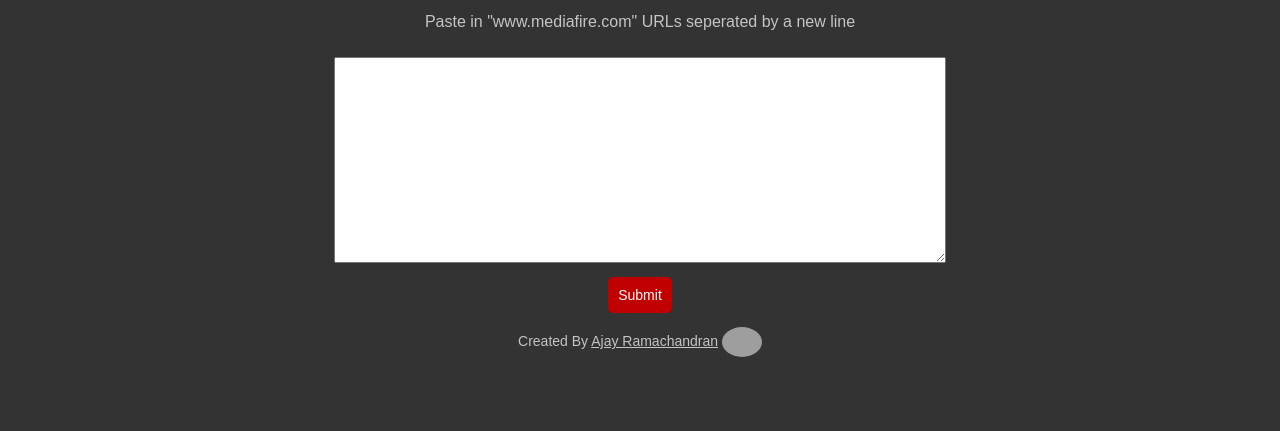
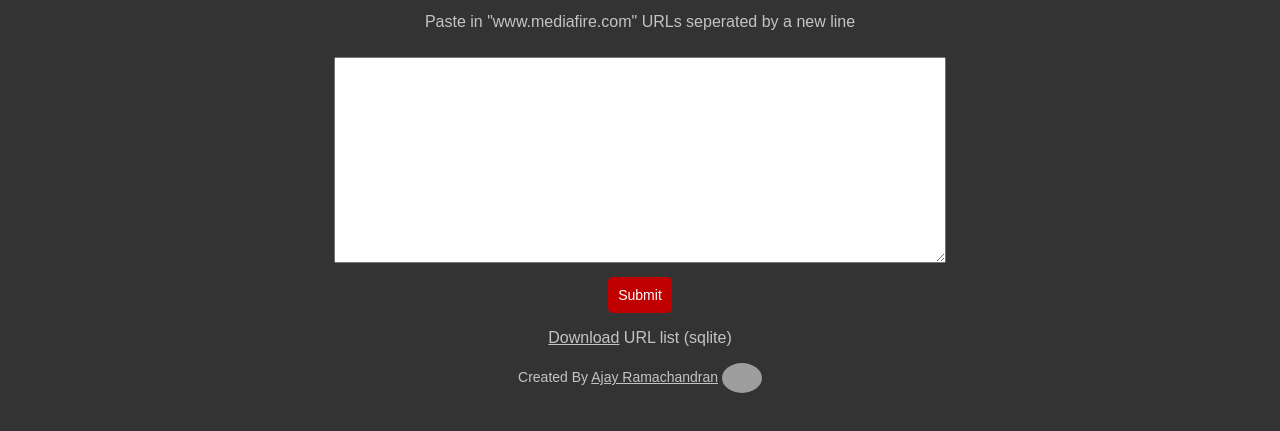
Before and after one commit to ajayyy/URLSubmiter, a website: page static/index.html in a window 1280 px wide. Shown: the part 109-540 px from the top of the page. Drawn offline with Linux system fonts and the light colour scheme; grey boxes are pictures that could not be loaded.

Commit message:
public list

```diff
--- a/src/app.ts
+++ b/src/app.ts
@@ -32,9 +32,9 @@ function setupRoutes(app: Express) {
     //add the get function
     app.post('/api/submitURLs', submitURLs);
 
-    // app.get('/database.db', function (req: Request, res: Response) {
-    //     res.sendFile("./databases/list.db", {root: "./"});
-    // });
+    app.get('/list.db', function (req: Request, res: Response) {
+        res.sendFile("./databases/list.db", {root: "./"});
+    });
 
     app.use('/', express.static(path.join(__dirname, '../static')));
 }
--- a/static/index.html
+++ b/static/index.html
@@ -24,6 +24,11 @@
         </div>
     </div>
 
+    <p class="center">
+        <a href="/list.db">Download</a>
+        URL list (sqlite)
+    </p>
+
     <p class="createdBy">Created By <a href="https://ajay.app">Ajay Ramachandran</a> <img src="https://ajay.app/newprofilepic.jpg" height="30" class="profilepiccircle"/></p>
 
   </div>
```
